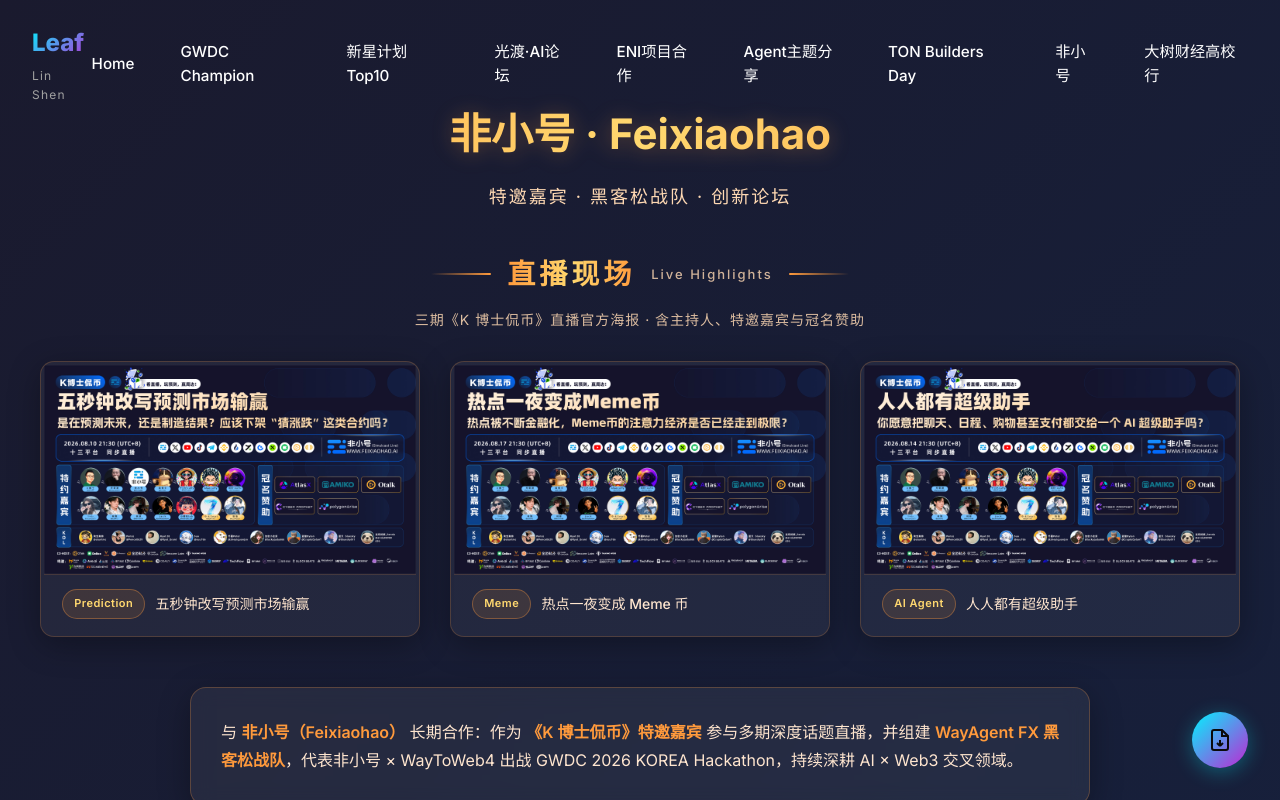
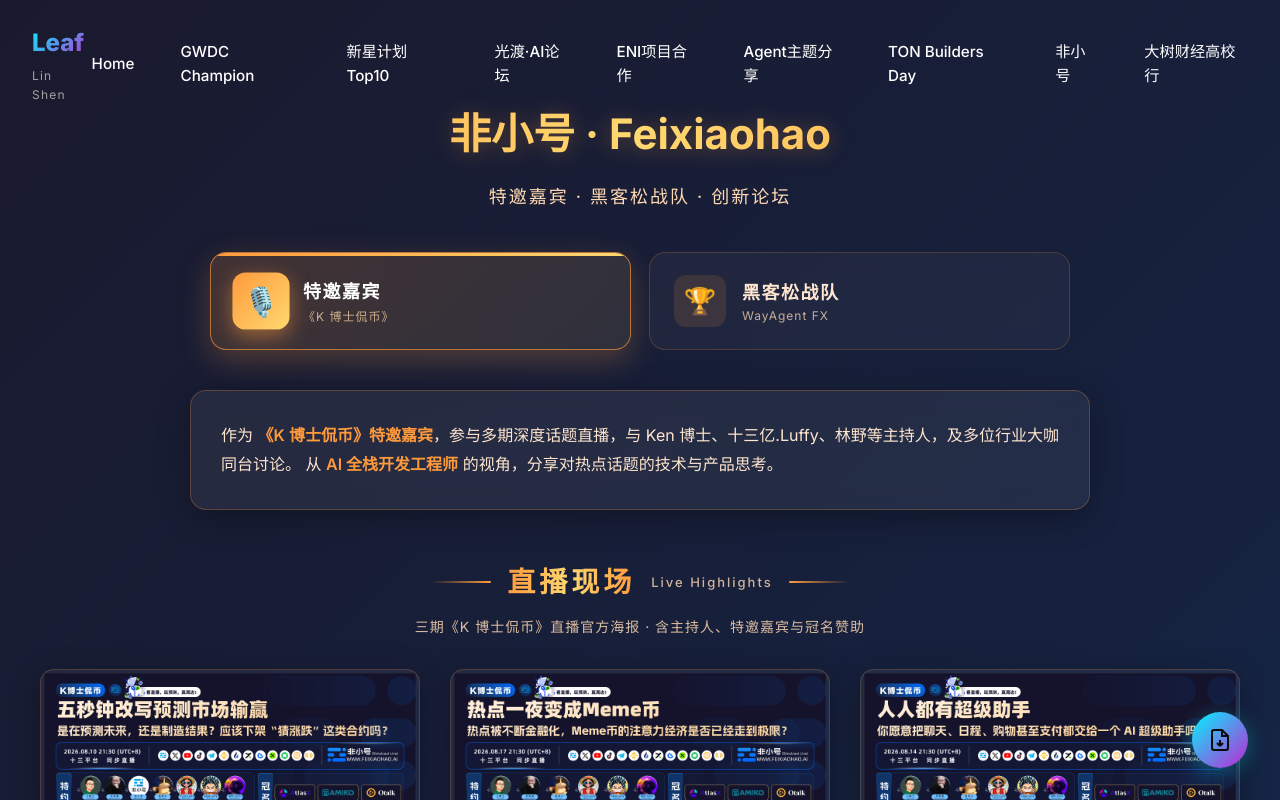
Before and after one commit to leafjava/resume, a Vue app: page /feixiaohao in a window 1280 px wide. Shown: the top 800 px of the page. Built offline with nearby package versions, Linux system fonts and the light colour scheme.

Commit message:
非小号部分调整

```diff
--- a/src/views/Feixiaohao.vue
+++ b/src/views/Feixiaohao.vue
@@ -3,6 +3,34 @@
     <div class="header">
       <h1>非小号 · Feixiaohao</h1>
       <p class="subtitle">特邀嘉宾 · 黑客松战队 · 创新论坛</p>
+    </div>
+
+    <!-- Tab 导航：一左一右，点击切换 -->
+    <div class="tab-nav" role="tablist">
+      <button
+        v-for="tab in tabs"
+        :key="tab.id"
+        :class="['tab-btn', { active: activeTab === tab.id }]"
+        role="tab"
+        :aria-selected="activeTab === tab.id"
+        @click="switchTab(tab.id)"
+      >
+        <span class="tab-icon">{{ tab.icon }}</span>
+        <span class="tab-text">
+          <span class="tab-label">{{ tab.label }}</span>
+          <span class="tab-sub">{{ tab.sub }}</span>
+        </span>
+      </button>
+    </div>
+
+    <!-- 特邀嘉宾 Tab -->
+    <transition name="fade" mode="out-in">
+      <div v-if="activeTab === 'guest'" key="guest" class="tab-panel">
+        <div class="description">
+          <p>
+            作为 <strong>《K 博士侃币》特邀嘉宾</strong>，参与多期深度话题直播，与 Ken 博士、十三亿.Luffy、林野等主持人，及多位行业大咖同台讨论。
+            从 <strong>AI 全栈开发工程师</strong> 的视角，分享对热点话题的技术与产品思考。
+          </p>
         </div>
 
         <div class="gallery-section">
@@ -35,12 +63,6 @@
               </div>
             </a>
           </div>
-    </div>
-
-    <div class="description">
-      <p>
-        与 <strong>非小号（Feixiaohao）</strong> 长期合作：作为 <strong>《K 博士侃币》特邀嘉宾</strong> 参与多期深度话题直播，并组建 <strong>WayAgent FX 黑客松战队</strong>，代表非小号 × WayToWeb4 出战 GWDC 2026 KOREA Hackathon，持续深耕 AI × Web3 交叉领域。
-      </p>
         </div>
 
         <!-- 议题一 -->
@@ -96,7 +118,7 @@
             <h3>作为 AI 全栈开发工程师的观点</h3>
             <ul>
               <li><strong>注意力经济本质是流量→情绪→资本的转化漏斗</strong>，Meme 币只是这套模型的链上化。</li>
-          <li><strong>从产品迭代看</strong>：Meme 币不���消失，只会换叙事、换平台、换玩法。"到极限"是个伪命题，下一轮总会用新外壳复活。</li>
+              <li><strong>从产品迭代看</strong>：Meme 币不会消失，只会换叙事、换平台、换玩法。"到极限"是个伪命题，下一轮总会用新外壳复活。</li>
               <li><strong>AI Agent 正在改变 Meme 玩法</strong>：自动监控热点、自动生成叙事、自动做市、自动跟单，这会进一步压缩普通人的反应窗口。</li>
               <li><strong>开发者能做的事</strong>：构建更透明的资金流向工具、更公平的发射机制，把"信息不对称"从收割工具变成保护工具。</li>
               <li><strong>真正的护城河</strong>：不是判断下一个 Meme 是哪个，而是构建长期沉淀社区与文化的项目，让注意力变成留存，而不是流量。</li>
@@ -139,8 +161,17 @@
             </p>
           </div>
         </div>
+      </div>
 
-    <!-- WayAgent FX 黑客松战队 -->
+      <!-- 黑客松战队 Tab -->
+      <div v-else key="team" class="tab-panel">
+        <div class="description">
+          <p>
+            成立 <strong>WayAgent FX 黑客军团</strong>，代表 <strong>非小号 × WayToWeb4</strong> 赴韩国首尔参加 GWDC 2026 KOREA Hackathon，
+            以 48 小时极限 Build 形式，在 <strong>AI × Blockchain × Finance</strong> 方向持续探索与共建。
+          </p>
+        </div>
+
         <div class="team-section">
           <h2 class="team-section-title">
             <span class="title-bar"></span>
@@ -148,10 +179,6 @@
             <span class="title-sub">非小号 × WayToWeb4 出征 GWDC 2026 KOREA</span>
             <span class="title-bar"></span>
           </h2>
-      <p class="team-section-desc">
-        成立 <strong>WayAgent FX 黑客军团</strong>，代表 <strong>非小号 × WayToWeb4</strong> 赴韩国首尔参加 GWDC 2026 KOREA Hackathon。
-        以 48 小时实战形式，在 <strong>AI × Blockchain × Finance</strong> 方向持续探索与共建。
-      </p>
 
           <div class="team-meta-grid">
             <div class="team-meta-card">
@@ -284,6 +311,8 @@
             </div>
           </div>
         </div>
+      </div>
+    </transition>
 
     <div class="description closing">
       <p>
@@ -329,6 +358,11 @@
   name: 'Feixiaohao',
   data() {
     return {
+      activeTab: 'guest',
+      tabs: [
+        { id: 'guest', icon: '🎙️', label: '特邀嘉宾', sub: '《K 博士侃币》' },
+        { id: 'team', icon: '🏆', label: '黑客松战队', sub: 'WayAgent FX' }
+      ],
       gallery: [
         {
           id: 1,
@@ -364,6 +398,12 @@
       teamImg6,
       teamImg7
     }
+  },
+  methods: {
+    switchTab(id) {
+      this.activeTab = id
+      window.scrollTo({ top: 0, behavior: 'smooth' })
+    }
   }
 }
 </script>
@@ -395,6 +435,130 @@
       color: #ffd9b3;
       letter-spacing: 2px;
     }
+  }
+
+  .tab-nav {
+    max-width: 900px;
+    margin: 0 auto 40px;
+    padding: 0 20px;
+    display: grid;
+    grid-template-columns: 1fr 1fr;
+    gap: 18px;
+
+    .tab-btn {
+      display: flex;
+      align-items: center;
+      gap: 16px;
+      padding: 22px 24px;
+      background: rgba(255, 255, 255, 0.04);
+      backdrop-filter: blur(10px);
+      border: 1.5px solid rgba(255, 154, 60, 0.2);
+      border-radius: 16px;
+      color: #ffe6cf;
+      cursor: pointer;
+      text-align: left;
+      transition: all 0.3s ease;
+      position: relative;
+      overflow: hidden;
+
+      &::before {
+        content: '';
+        position: absolute;
+        top: 0;
+        left: 0;
+        right: 0;
+        height: 3px;
+        background: linear-gradient(90deg, #ff9a3c, #ffd86f);
+        transform: scaleX(0);
+        transform-origin: left;
+        transition: transform 0.3s ease;
+      }
+
+      &:hover {
+        background: rgba(255, 154, 60, 0.08);
+        border-color: rgba(255, 154, 60, 0.45);
+        transform: translateY(-2px);
+      }
+
+      &.active {
+        background: linear-gradient(135deg, rgba(255, 154, 60, 0.18), rgba(255, 216, 111, 0.1));
+        border-color: rgba(255, 154, 60, 0.65);
+        box-shadow: 0 10px 30px rgba(255, 154, 60, 0.25);
+
+        &::before {
+          transform: scaleX(1);
+        }
+
+        .tab-icon {
+          transform: scale(1.1);
+          background: linear-gradient(135deg, #ff9a3c, #ffd86f);
+          box-shadow: 0 6px 18px rgba(255, 154, 60, 0.5);
+        }
+
+        .tab-label {
+          color: #ffffff;
+        }
+
+        .tab-sub {
+          color: #ffd9a8;
+        }
+      }
+
+      .tab-icon {
+        flex-shrink: 0;
+        width: 52px;
+        height: 52px;
+        display: flex;
+        align-items: center;
+        justify-content: center;
+        font-size: 26px;
+        background: rgba(255, 154, 60, 0.12);
+        border-radius: 12px;
+        transition: all 0.3s ease;
+      }
+
+      .tab-text {
+        display: flex;
+        flex-direction: column;
+        gap: 4px;
+        min-width: 0;
+      }
+
+      .tab-label {
+        font-size: 18px;
+        font-weight: 700;
+        color: #ffe6cf;
+        letter-spacing: 1.5px;
+        transition: color 0.3s ease;
+      }
+
+      .tab-sub {
+        font-size: 12px;
+        color: #ffd9b3;
+        letter-spacing: 1px;
+        opacity: 0.75;
+        transition: color 0.3s ease;
+      }
+    }
+  }
+
+  .tab-panel {
+    min-height: 400px;
+  }
+
+  .fade-enter-active,
+  .fade-leave-active {
+    transition: opacity 0.25s ease, transform 0.25s ease;
+  }
+
+  .fade-enter-from {
+    opacity: 0;
+    transform: translateY(8px);
+  }
+
+  .fade-leave-to {
+    opacity: 0;
+    transform: translateY(-8px);
   }
 
   .description {
@@ -1076,7 +1240,7 @@
     padding: 100px 10px 20px;
 
     .header {
-      margin-bottom: 30px;
+      margin-bottom: 24px;
 
       h1 {
         font-size: 26px;
@@ -1121,6 +1285,37 @@
     .image-gallery {
       grid-template-columns: 1fr;
       gap: 20px;
+    }
+
+    .tab-nav {
+      grid-template-columns: 1fr;
+      gap: 12px;
+      margin-bottom: 24px;
+      padding: 0 10px;
+
+      .tab-btn {
+        padding: 16px 18px;
+        gap: 12px;
+
+        .tab-icon {
+          width: 42px;
+          height: 42px;
+          font-size: 22px;
+        }
+
+        .tab-label {
+          font-size: 15px;
+          letter-spacing: 1px;
+        }
+
+        .tab-sub {
+          font-size: 11px;
+        }
+      }
+    }
+
+    .tab-panel {
+      min-height: 300px;
     }
 
     .gallery-section {
```
Lines whose indentation alone changed are shown as unchanged.
